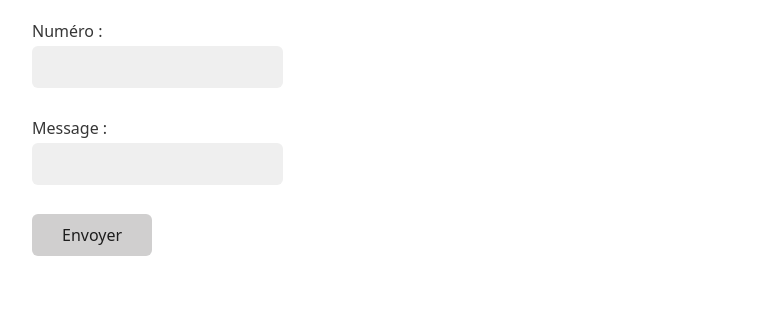
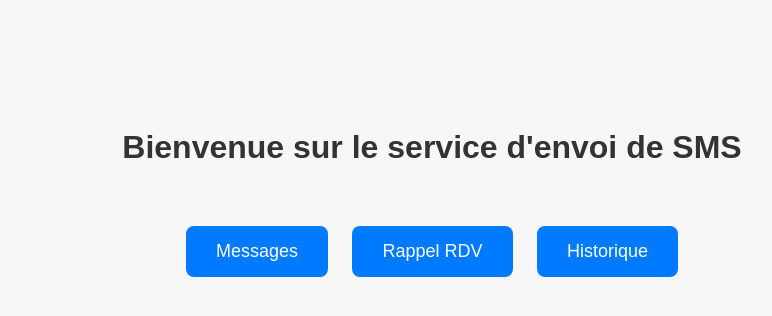
Before and after one commit to apadouga/stage-sms, a Flask app: page / in a window 1280 px wide. Shown: the top 316 px of the page, without its empty margins (208-980 px from the left). Run offline with Flask 3, Linux system fonts and the light colour scheme.

Commit message:
des jolis bouttons

```diff
--- a/app.py
+++ b/app.py
@@ -1,12 +1,14 @@
 import logging
 import os
 import re
-from datetime import date
+from datetime import datetime
 
 import flask
 from flask import jsonify, Flask
 from flask_sqlalchemy import SQLAlchemy
 from functools import wraps
+
+from sqlalchemy import func
 
 from modem import GSMModem  # Importation de la classe GSMModem
 from message import Message, MessageRappelRDV
@@ -51,20 +53,18 @@ MSG_PATTERN = re.compile(r"^[a-zA-Z0-9\s.,!?çéèê'-]+$")  # Autorise lettres,
 
 @app.before_request
 def log_request_info():
-    app.logger.info(
+    app.logger.debug(
         f"Requête reçue: {flask.request.method} {flask.request.url} | IP: {flask.request.remote_addr}"
     )
 
-@app.route('/test')
-def index():
+@app.route('/')
+def accueil():
+    return flask.render_template('accueil.html')
 
-    return flask.render_template('test-template.html')
-
-
-@app.route('/', methods=['GET', 'POST'])
+@app.route('/msg', methods=['GET', 'POST'])
 def message():
     if flask.request.method == 'GET':
-        return flask.render_template('send-message-post.html')
+        return flask.render_template('send-message.html')
     else: # request.method == 'POST'
         num = flask.request.form.get('num')
         msg = flask.request.form.get('msg')
@@ -78,6 +78,15 @@ def message():
             message = Message(num, msg)
             message.send(modem)
 
+            messageDb = MessageDb(
+                number=num,
+                content=msg,
+                type="msg",
+                dateRDV=None,
+            )
+            db.session.add(messageDb)
+            db.session.commit()
+
             return flask.render_template('confirmation.html', rdv=rdv)
         except ValueError as e:
             return flask.render_template('erreur.html',erreur="Numéro invalide. Il doit contenir exactement 10 chiffres.")
@@ -85,7 +94,7 @@ def message():
 @app.route('/rappel', methods=['GET', 'POST'])
 def rappel_rdv():
     if flask.request.method == 'GET':
-        return flask.render_template('send-RDV-post.html')  # Formulaire HTML
+        return flask.render_template('send-rappel.html')  # Formulaire HTML
 
     else:  # POST
         num = flask.request.form.get('num')
@@ -102,14 +111,28 @@ def rappel_rdv():
             'Message': msg,
         }
 
+        app.logger.debug(rdv)
+
 
         try:
             # Création du message avec validation
             print(rdv)
 
             message_rappel = MessageRappelRDV(num, msg, date_rdv, heure_rdv, type_rdv)
-            message_rappel.send_rappel_automatique(modem)
+            message_rappel.send(modem)
 
+            # Fusionne les deux en une seule chaîne, puis convertis-la en objet datetime
+            date_heure_str = f"{date_rdv} {heure_rdv}"  # Ex: '2025-04-20 14:30'
+            dateRDV = datetime.strptime(date_heure_str, '%Y-%m-%d %H:%M')
+
+            messageDb = MessageDb(
+                number=num,
+                content=msg,
+                type="rdv",
+                dateRDV=dateRDV,
+            )
+            db.session.add(messageDb)
+            db.session.commit()
             return flask.render_template('confirmation.html', rdv=rdv)
 
 
@@ -120,7 +143,7 @@ def rappel_rdv():
 @app.errorhandler(Exception)
 def handle_exception(e):
     app.logger.error(f"Erreur non gérée: {str(e)}", exc_info=True)
-    return {"error": "Une erreur interne est survenue."}, 500
+    return {"error": f"Erreur non gérée: {str(e)}"}, 500
 
 
 def require_api_key(f):
@@ -169,6 +192,7 @@ def receive_data():
             app.logger.warning(f"Missing message field.")
             return jsonify({'status': 'error', 'errorType': 'Missing message field'}), 400
 
+
     # Envoi du message
     try:
         # message = Message(num, msg)
@@ -176,13 +200,13 @@ def receive_data():
         app.logger.info(f"Message evoyer, numero: {num}, message: {msg}")
 
         dateRDV = data.get('dateRDV') if message_type == 'rdv' else None
-        message = MessageDb(
+        messageDb = MessageDb(
             number = num,
             content = msg,
             type = message_type,
             dateRDV = dateRDV,
         )
-        db.session.add(message)
+        db.session.add(messageDb)
         db.session.commit()
 
         return jsonify({
@@ -197,5 +221,52 @@ def receive_data():
 
 @app.route ('/db')
 def testDb():
-    messages = MessageDb.query.all()
-    return jsonify([m.to_dict() for m in messages])
+    messages = MessageDb.query.filter(MessageDb.type == 'code').all()
+    return [m.to_dict() for m in messages]
+
+
+@app.route('/favicon.ico')
+def favicon():
+    return flask.send_from_directory('static', 'favicon.ico', mimetype='image/vnd.microsoft.icon')
+
+@app.route('/styles.css')
+def styles():
+    return flask.send_from_directory('static', 'styles.css')
+
+@app.route('/historique', methods=['GET', 'POST'])
+def historique():
+    if flask.request.method == 'GET':
+        return flask.render_template('historique.html', messages=None)
+    else: # request.method == 'POST'
+        type = flask.request.form.get('type')
+
+        # messages = MessageDb.query.with_entities(MessageDb.number, MessageDb.content).filter(MessageDb.type == type)
+        query =db.session.query(
+                func.strftime('%Y-%m-%d %H:%M:%S', MessageDb.timestamp).label('timestamp'),
+                MessageDb.number,
+                MessageDb.type,
+                MessageDb.content
+            )
+
+
+        # Ajout du filtre uniquement si `type_recherche` est défini
+        if type:
+            query = query.filter(MessageDb.type == type)
+
+        messages = query.order_by(MessageDb.timestamp.desc()).all()
+
+        # messages = [m.to_dict() for m in messages]
+
+        messages = [{
+                'timestamp': m.timestamp,
+                'number': m.number,
+                'type': m.type,
+                'content': m.content
+            } for m in messages ]
+
+        app.logger.info(f"messages : {messages}")
+
+        if messages == []:
+            messages = [{'id': None, 'number': None, 'content': None, 'type': None, 'timestamp': None, 'dateRDV': None}]
+
+        return flask.render_template('historique.html', messages=messages)
--- /dev/null
+++ b/static/styles.css
@@ -0,0 +1,23 @@
+        h1 {
+            color: #333;
+        }
+
+        .button-container {
+            margin-top: 50px;
+        }
+
+        .btn {
+            display: inline-block;
+            padding: 15px 30px;
+            margin: 10px;
+            font-size: 18px;
+            text-decoration: none;
+            color: white;
+            background-color: #007BFF;
+            border-radius: 8px;
+            transition: background-color 0.3s;
+        }
+
+        .btn:hover {
+            background-color: #0056b3;
+        }
--- /dev/null
+++ b/templates/accueil.html
@@ -0,0 +1,28 @@
+<!DOCTYPE html>
+<html lang="fr">
+<head>
+    <meta charset="UTF-8">
+    <title>Accueil - Envoi de SMS</title>
+    <style>
+        body {
+            font-family: Arial, sans-serif;
+            background-color: #f7f7f7;
+            text-align: center;
+            padding-top: 100px;
+        }
+
+    </style>
+    <link rel="stylesheet" href="../static/styles.css">
+</head>
+<body>
+
+    <h1>Bienvenue sur le service d'envoi de SMS</h1>
+
+    <div class="button-container">
+        <a href="/msg" class="btn">Messages</a>
+        <a href="/rappel" class="btn">Rappel RDV</a>
+        <a href="/historique" class="btn">Historique</a>
+    </div>
+
+</body>
+</html>
--- a/templates/send-message-post.html
+++ b/templates/send-message.html
@@ -5,9 +5,21 @@
     <meta charset="UTF-8">
     <meta name="viewport" content="width=device-width, initial-scale=1.0">
     <title>Formulaire GET</title>
+    <link rel="stylesheet" href="../static/styles.css">
+
+
 </head>
 <body>
-    <form id="smsForm" action="/" method="POST">
+
+    <div class="button-container">
+        <a href="/msg" class="btn">Messages</a>
+        <a href="/rappel" class="btn">Rappel RDV</a>
+        <a href="/historique" class="btn">Historique</a>
+    </div>
+
+        <h2>Envoyer un message</h2>
+
+    <form id="smsForm" action="/smg" method="POST">
         <label for="num">Numéro :</label>
         <input type="text" id="num" name="num" required pattern="^[0-9]{10}$" title="Le numéro doit contenir exactement 10 chiffres">
         <br>
```
Also changed, not shown: templates/confirmation.html (+10 -0 lines), templates/historique.html (+47 -52 lines), templates/send-RDV-post.html (deleted, +0 -133 lines), templates/send-rappel.html (renamed from templates/test-template.html, +9 -1 lines), static/favicon.ico (added). Lines whose indentation alone changed are shown as unchanged.
